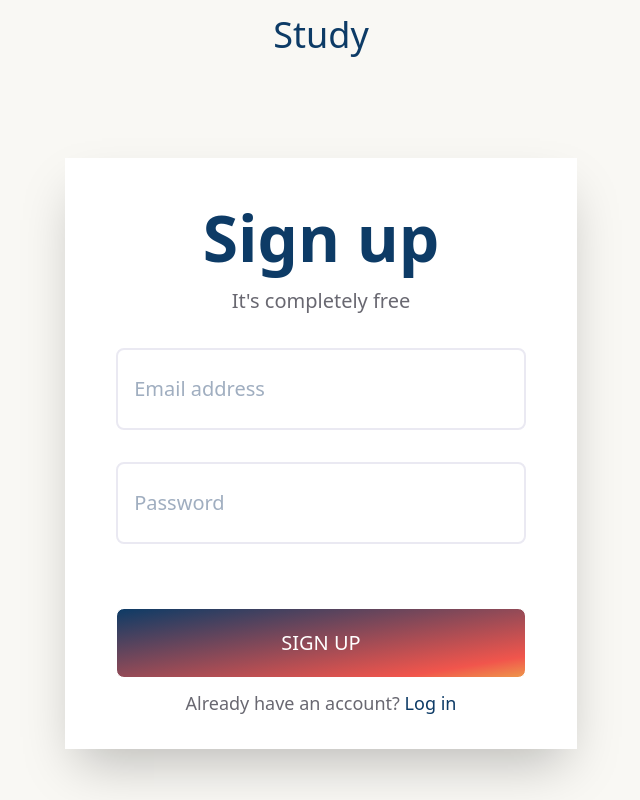
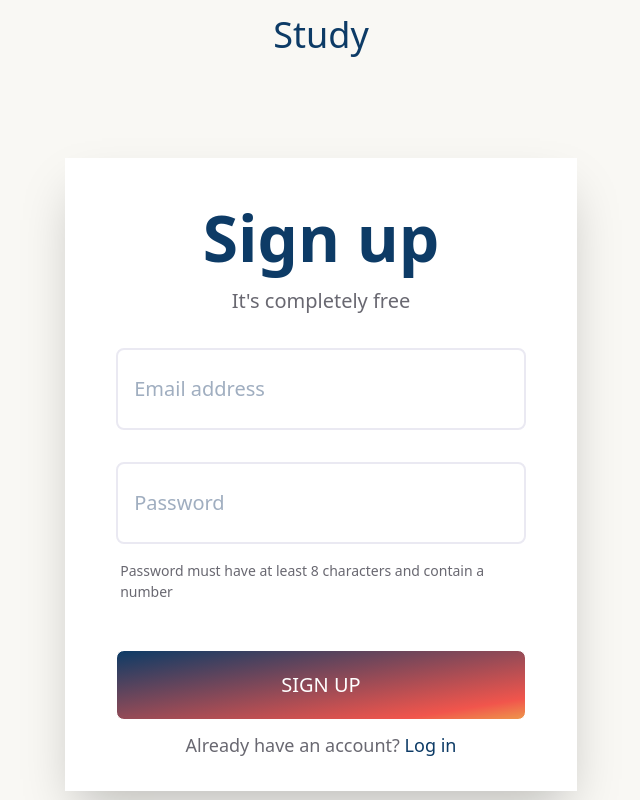
Before and after one commit to BenSheep/Client, a Next.js app: page /signup in a window 1280 px wide. Shown: the whole page, without its empty margins (319-959 px from the left). Built offline with nearby package versions, Linux system fonts and the light colour scheme.

Commit message:
:lipstick: Added password requirements on signup page

```diff
--- a/components/forms/LogInForm.js
+++ b/components/forms/LogInForm.js
@@ -14,9 +14,8 @@ export default class LogInForm extends React.Component {
       errors.emailOrUsername = 'Required'
     }
 
-    if (values.password.length < 8 || !/\d/.test(values.password)) {
-      errors.password =
-        'Password must have at least 8 characters and contain a number'
+    if (!values.password) {
+      errors.password = 'Required'
     }
 
     return errors
--- a/components/forms/SignUpForm.js
+++ b/components/forms/SignUpForm.js
@@ -72,6 +72,11 @@ export default class SignUpForm extends React.Component {
               </h3>
               <EmailField error={error} onFocusInput={this.handleOnFocus} />
               <PasswordField />
+              {!error && (
+                <p className="w-4/5 mx-auto text-sm text-left text-gray pl-1">
+                  Password must have at least 8 characters and contain a number
+                </p>
+              )}
               <button
                 className="mt-12 md:py-6 w-4/5 cta-lg text-xl uppercase testButton"
                 data-test="submit"
```
